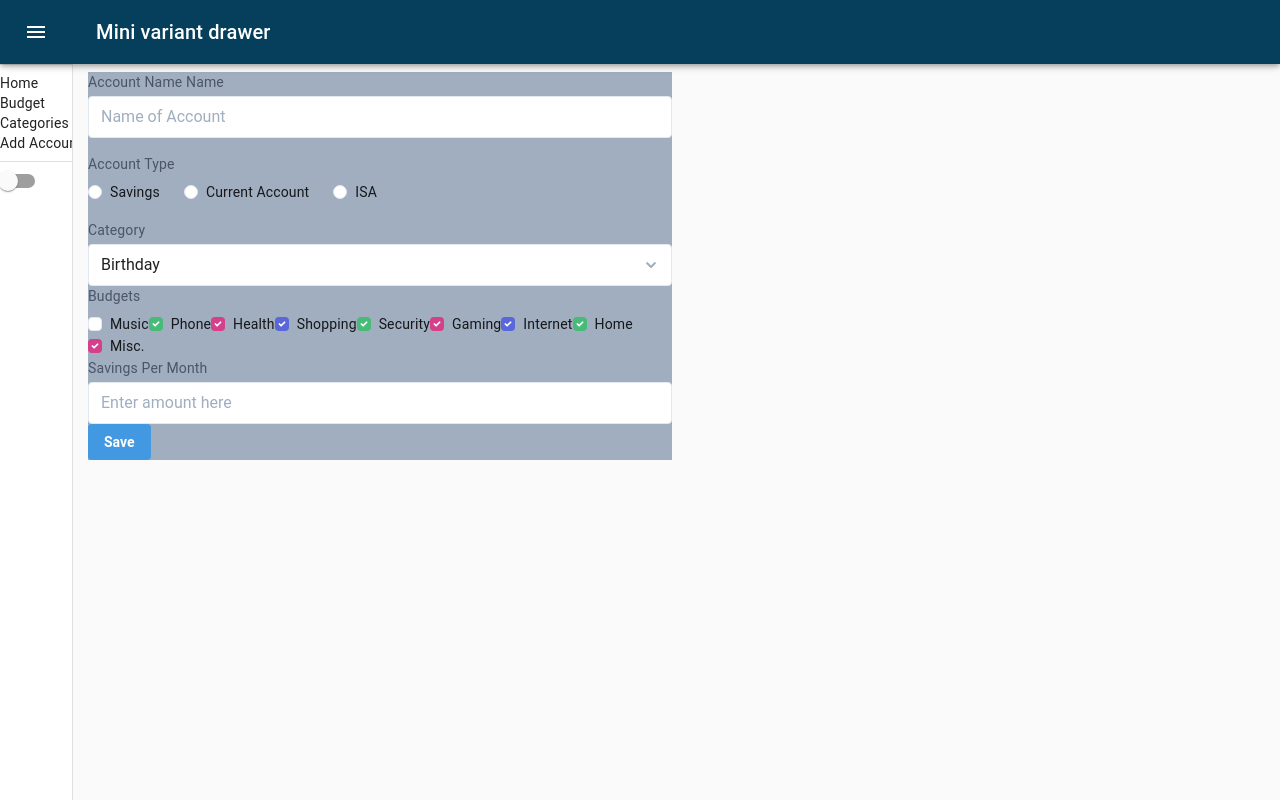
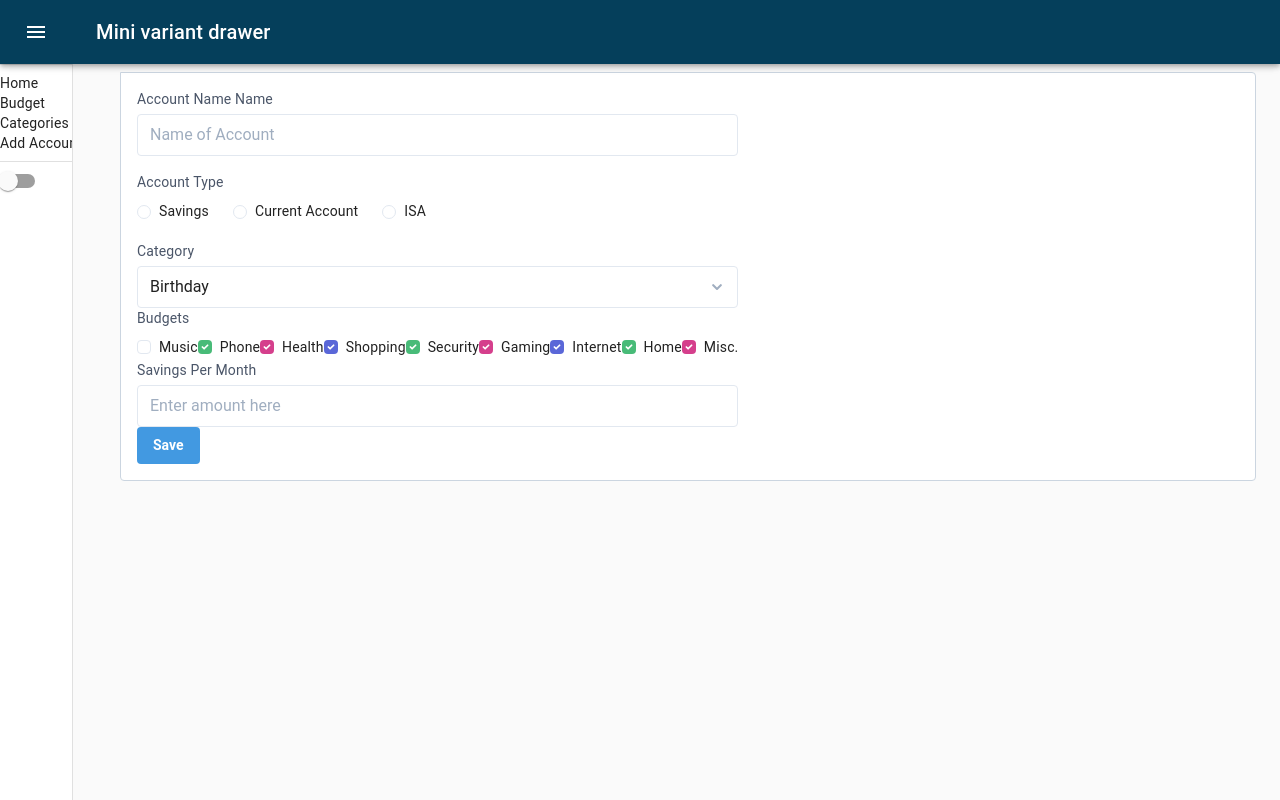
Before and after one commit to 756D6D61/New-Savings-Dashboard, a React (Create React App) app: page /addAccount in a window 1280 px wide. Built offline with nearby package versions, Linux system fonts and the light colour scheme.

Commit message:
Add acc. layout

```diff
--- a/src/pages/AddAccount/index.js
+++ b/src/pages/AddAccount/index.js
@@ -4,9 +4,11 @@ import AccForm from '../../components/Form'
 const AddAccount = () => {
 	return (
 		<Page>
-			<div class="flex flex-wrap">
-				<div class="w-full sm:w-1/2 md:w-1/2 lg:w-1/2 xl:w-1/2 mb-4 bg-gray-500">
-					<AccForm />
+			<div class="w-full h-2  pl-8">
+				<div class="w-full border-r border-b border-l border-gray-400  lg:border-t  bg-white rounded-b lg:rounded-r  lg:rounded-b p-4 flex flex-col justify-between leading-normal">
+					<div class="flex  items-center">
+						<AccForm />
+					</div>
 				</div>
 			</div>
 		</Page>
```
